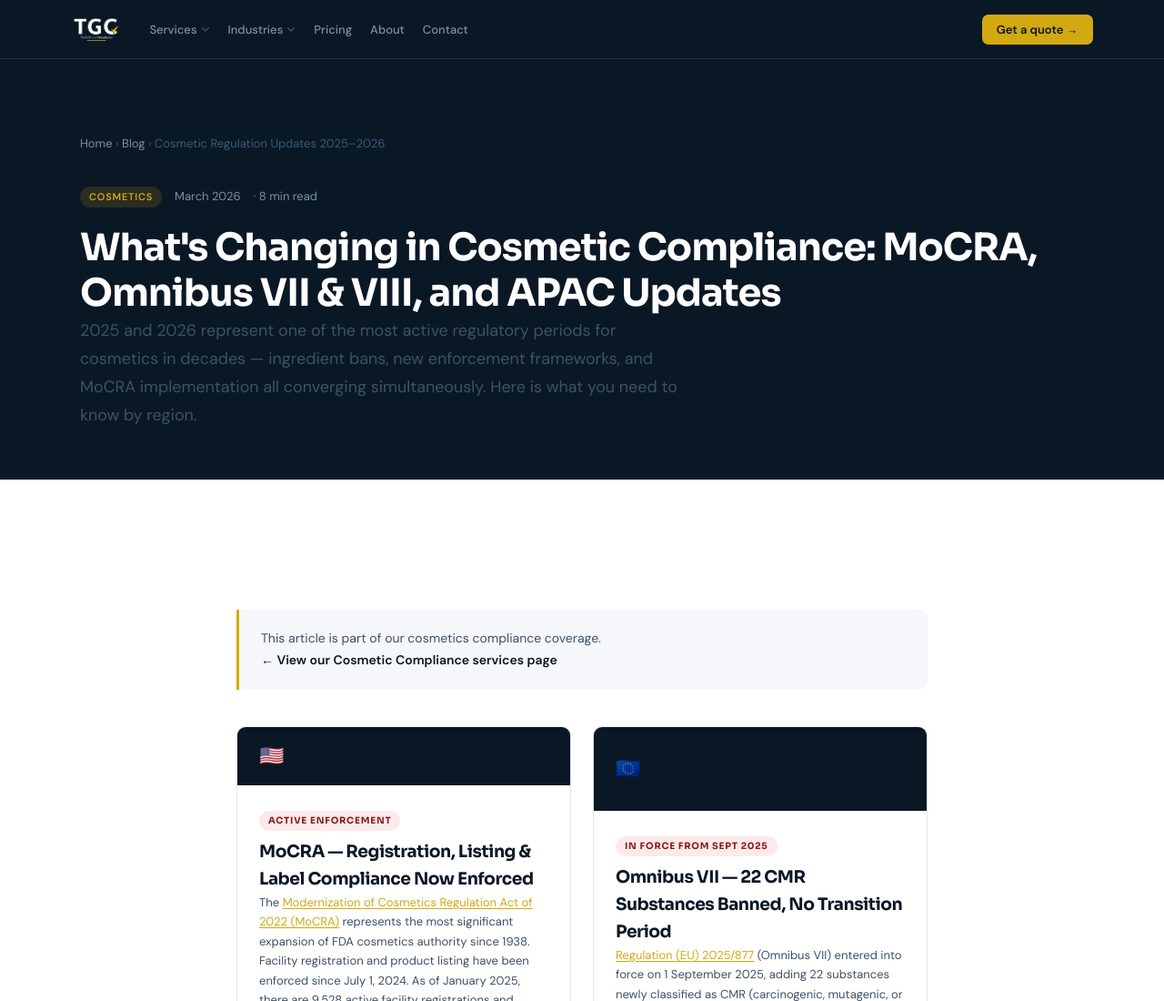
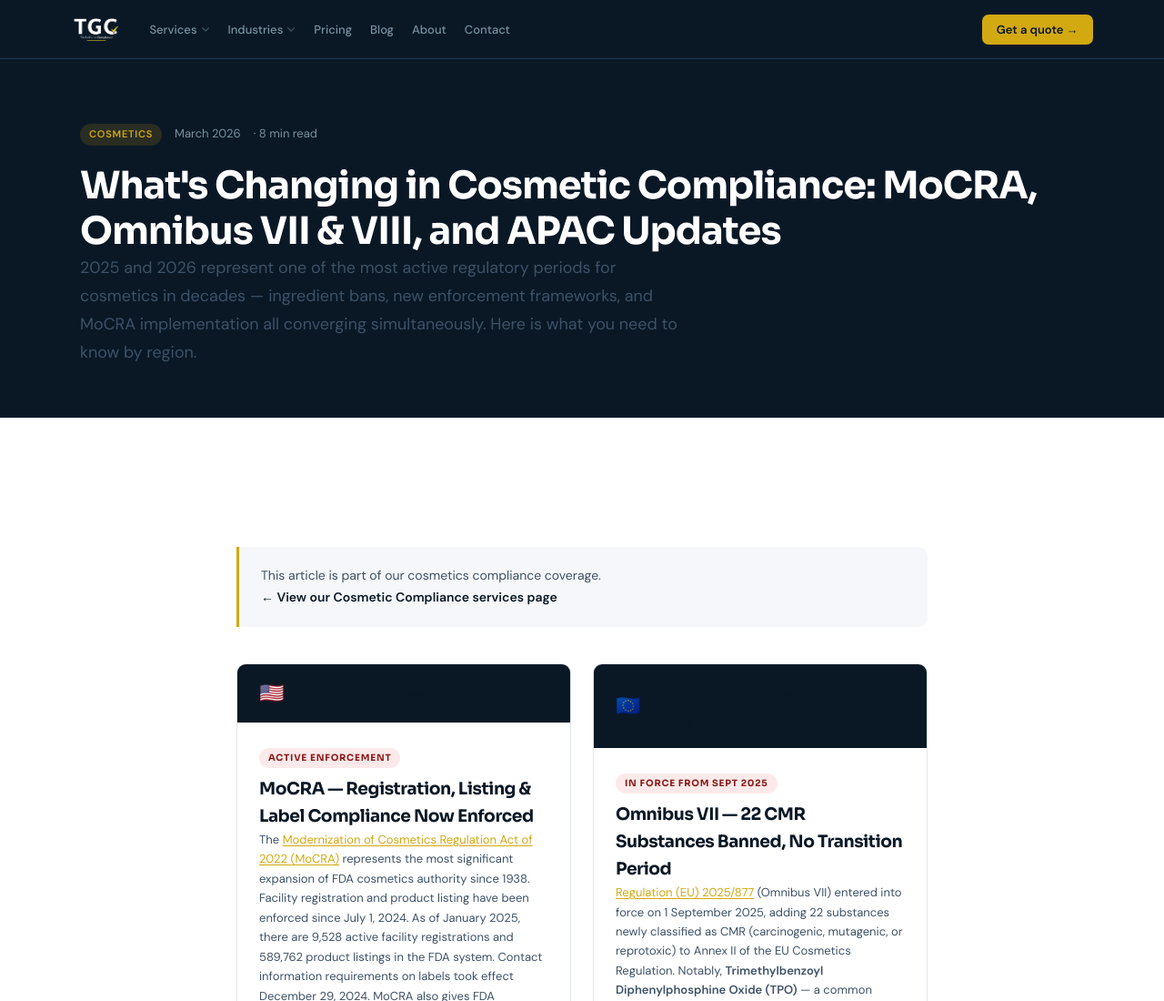
Before and after one commit to AltchBomb/tgc-website, a website: page pages/blog-cosmetic-regulation-updates.html in a window 1280 px wide. Shown: the top 1100 px of the page at 91% size. Drawn offline with Linux system fonts and the light colour scheme.

Commit message:
feat: add Blog to header nav; remove breadcrumbs from blog posts
- Added Blog link to desktop nav (between Pricing and About) and mobile nav
- Propagated to all 19 pages via inject
- Removed breadcrumb nav and orphaned breadcrumb CSS from all three blog post pages

```diff
--- a/pages/blog-cosmetic-regulation-updates.html
+++ b/pages/blog-cosmetic-regulation-updates.html
@@ -15,10 +15,6 @@
 <style>
   .blog-post-hero { background: var(--navy); padding: 72px 0 56px; }
   .blog-post-hero .wrap { max-width: 760px; }
-  .blog-post-hero .breadcrumb { display: flex; gap: 8px; align-items: center; font-size: 13px; color: #7A909F; margin-bottom: 24px; }
-  .blog-post-hero .breadcrumb a { color: #7A909F; text-decoration: none; }
-  .blog-post-hero .breadcrumb a:hover { color: var(--gold); }
-  .blog-post-hero .breadcrumb span { color: #3A5A74; }
   .blog-post-meta { display: flex; align-items: center; gap: 14px; flex-wrap: wrap; margin-bottom: 20px; }
   .blog-post-hero h1 { font-family: 'Sora', sans-serif; font-size: clamp(1.8rem, 3.5vw, 2.6rem); font-weight: 800; color: #fff; margin: 0 0 20px; line-height: 1.2; }
   .blog-post-hero .lead { color: #7A909F; font-size: 18px; line-height: 1.6; max-width: 680px; margin: 0; }
@@ -88,6 +84,9 @@
             <a href="pricing.html" class="tgc-hdr-link">Pricing</a>
           </div>
           <div class="tgc-hdr-item">
+            <a href="blog.html" class="tgc-hdr-link">Blog</a>
+          </div>
+          <div class="tgc-hdr-item">
             <a href="about-us.html" class="tgc-hdr-link">About</a>
           </div>
           <div class="tgc-hdr-item">
@@ -136,6 +135,7 @@
         <div class="tgc-mob-section">
           <p class="tgc-mob-heading">Company</p>
           <a href="pricing.html"    class="tgc-mob-link">Pricing</a>
+          <a href="blog.html"       class="tgc-mob-link">Blog</a>
           <a href="about-us.html"   class="tgc-mob-link">About</a>
           <a href="contact-us.html" class="tgc-mob-link">Contact</a>
         </div>
@@ -174,13 +174,6 @@
   <!-- Hero -->
   <div class="blog-post-hero">
     <div class="wrap">
-      <nav class="breadcrumb" aria-label="Breadcrumb">
-        <a href="homepage.html">Home</a>
-        <span>›</span>
-        <a href="blog.html">Blog</a>
-        <span>›</span>
-        <span>Cosmetic Regulation Updates 2025–2026</span>
-      </nav>
       <div class="blog-post-meta">
         <span class="blog-tag blog-tag-cosmetics">Cosmetics</span>
         <span class="blog-meta-item">March 2026</span>
```
Also changed, not shown: pages/about-us.html (+4 -0 lines), pages/blog-cosmetic-compliance-dates.html (+4 -11 lines), pages/blog-cosmetic-regulation-comparison.html (+4 -11 lines), pages/blog.html (+4 -0 lines), pages/chemical-compliance.html (+4 -0 lines), pages/consumer-goods-compliance.html (+4 -0 lines), pages/contact-us.html (+4 -0 lines), pages/cosmetic-compliance.html (+4 -0 lines), pages/electronics-compliance.html (+4 -0 lines), pages/expedited-audit.html (+4 -0 lines), pages/food-beverage-compliance.html (+4 -0 lines), pages/food-supplements-compliance.html (+4 -0 lines), pages/full-product-compliance.html (+4 -0 lines), pages/homepage.html (+4 -0 lines), 5 more files.
